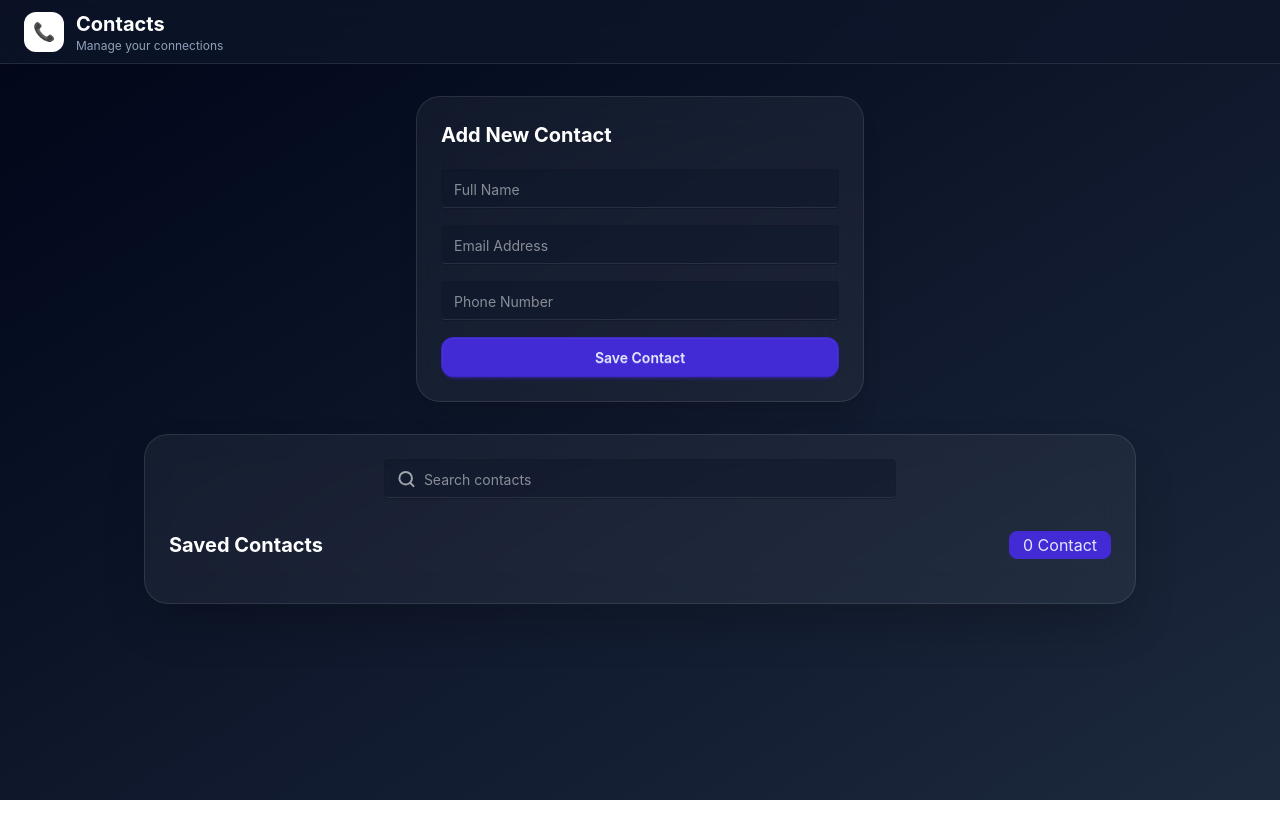
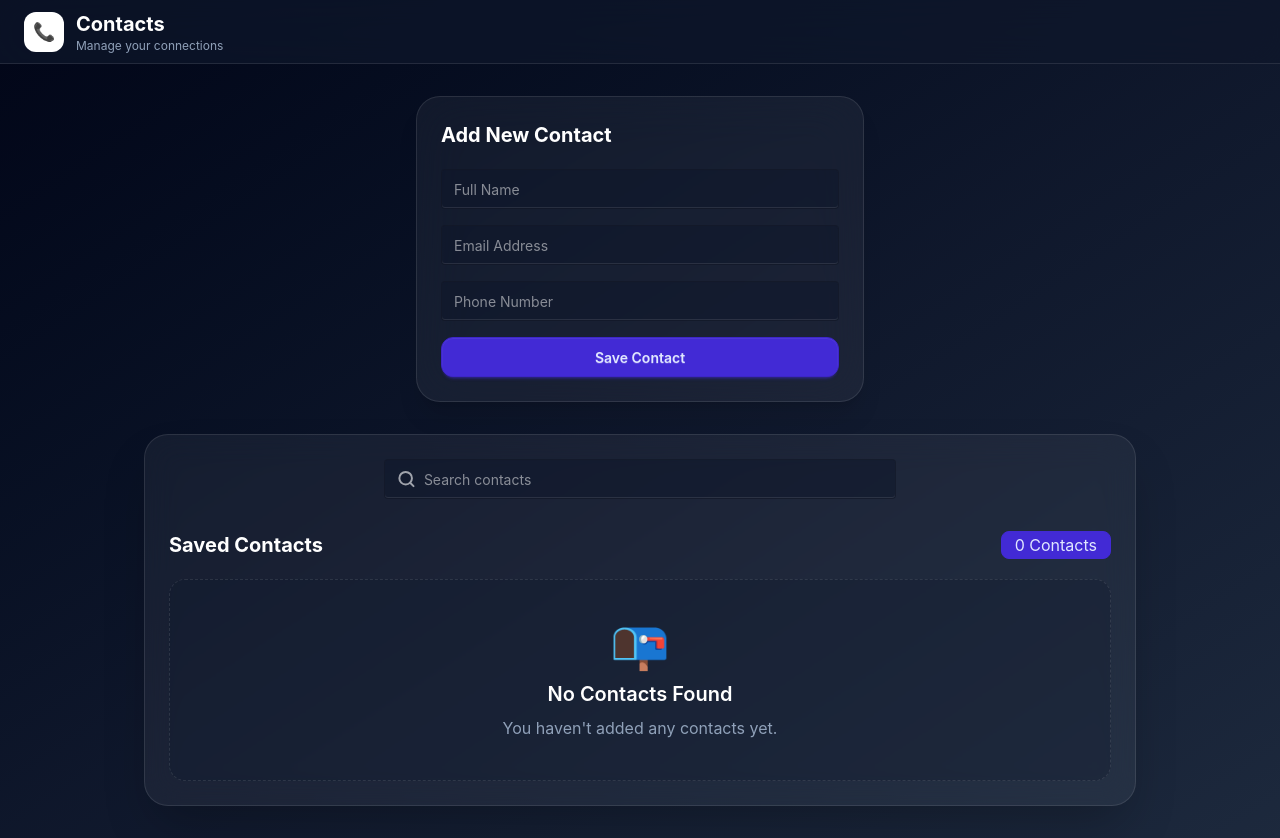
Before and after one commit to Sk-Pandey/Contacts, a React (Vite) app in the folder Contacts/: page / in a window 1280 px wide. Before the commit the page ends 800 px from the top, so only its background shows below. Built offline with nearby package versions, Linux system fonts and the light colour scheme.

Commit message:
condition rendering updated

```diff
--- a/Contacts/src/components/ContactList.jsx
+++ b/Contacts/src/components/ContactList.jsx
@@ -1,6 +1,13 @@
 import React from "react";
 
 const ContactList = ({ contacts, search, deleteContact, edit }) => {
+  const filteredContacts = contacts.filter(
+    (contact) =>
+      contact.name.toLowerCase().includes(search.toLowerCase()) ||
+      contact.email.toLowerCase().includes(search.toLowerCase()) ||
+      contact.phone.includes(search),
+  );
+
   return (
     <div className="mt-8">
       {/* Header */}
@@ -8,20 +15,28 @@ const ContactList = ({ contacts, search, deleteContact, edit }) => {
         <h2 className="text-xl font-bold text-white">Saved Contacts</h2>
 
         <span className="badge badge-primary badge-lg">
-          {contacts.length} Contact
+          {contacts.length} Contact{contacts.length !== 1 ? "s" : ""}
         </span>
       </div>
 
       {/* Contact List */}
       <div className="space-y-4">
-        {contacts
-          .filter(
-            (contact) =>
-              contact.name.toLowerCase().includes(search.toLowerCase()) ||
-              contact.email.toLowerCase().includes(search.toLowerCase()) ||
-              contact.phone.includes(search),
-          )
-          .map((person) => {
+        {filteredContacts.length === 0 ? (
+          <div className="rounded-2xl border border-dashed border-white/10 bg-slate-900/30 p-10 text-center">
+            <div className="text-5xl mb-3">📭</div>
+
+            <h3 className="text-xl font-semibold text-white">
+              No Contacts Found
+            </h3>
+
+            <p className="mt-2 text-slate-400">
+              {contacts.length === 0
+                ? "You haven't added any contacts yet."
+                : "No contacts match your search."}
+            </p>
+          </div>
+        ) : (
+          filteredContacts.map((person) => {
             return (
               <div
                 key={person.id}
@@ -74,7 +89,8 @@ const ContactList = ({ contacts, search, deleteContact, edit }) => {
                 </div>
               </div>
             );
-          })}
+          })
+        )}
       </div>
     </div>
   );
```
